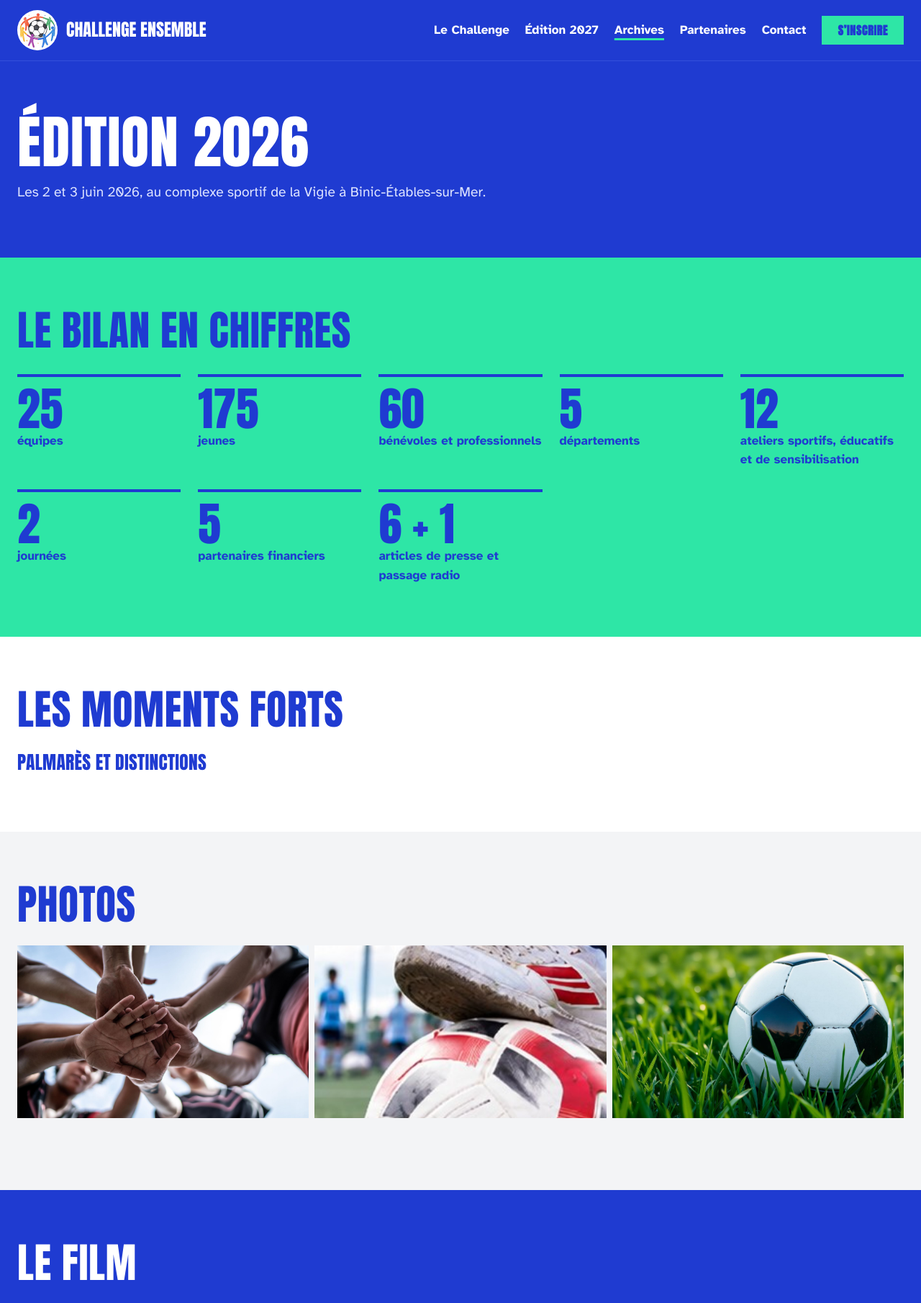
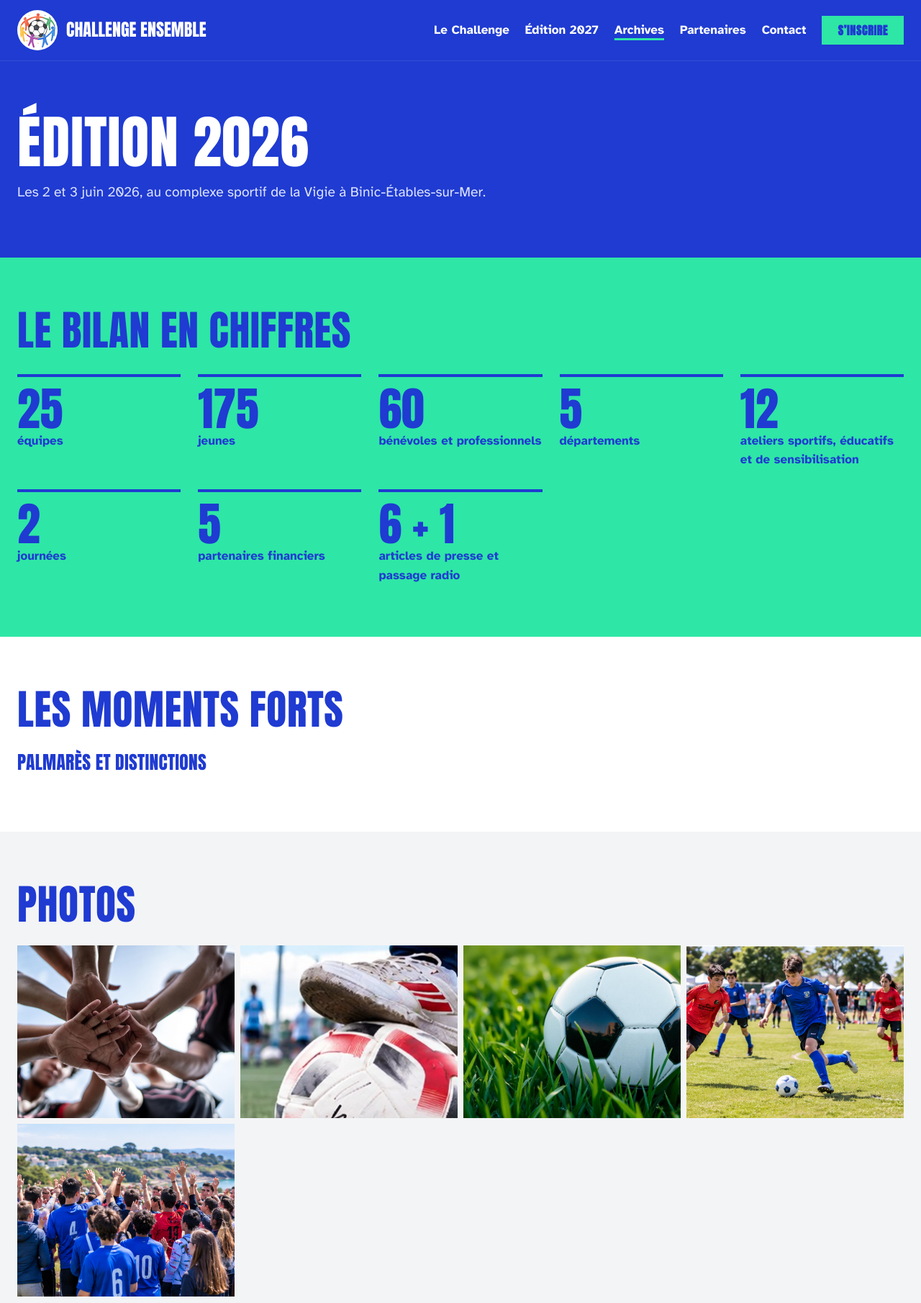
Before and after one commit to PEPBA2235/challenge-ensemble, a Jekyll site: the page built from _editions/2026.md, in a window 1280 px wide. Shown: the top 1811 px of the page at 72% size. Built offline with Jekyll 4.4.1, drawn with Linux system fonts in a browser that asks for light colours; grey boxes are pictures that could not be loaded.

Commit message:
Update _editions/2026.md (via Pages CMS)

```diff
--- a/_editions/2026.md
+++ b/_editions/2026.md
@@ -22,4 +22,6 @@ photos:
   - /images/capture-decran-2026-11-06-105500.png
   - /images/histoire-1.jpg
   - /images/capture-decran-2026-11-06-105723.png
+  - /images/capture-decran-2026-11-06-105812.png
+  - /images/capture-decran-2026-11-06-105806.png
 ---
```
